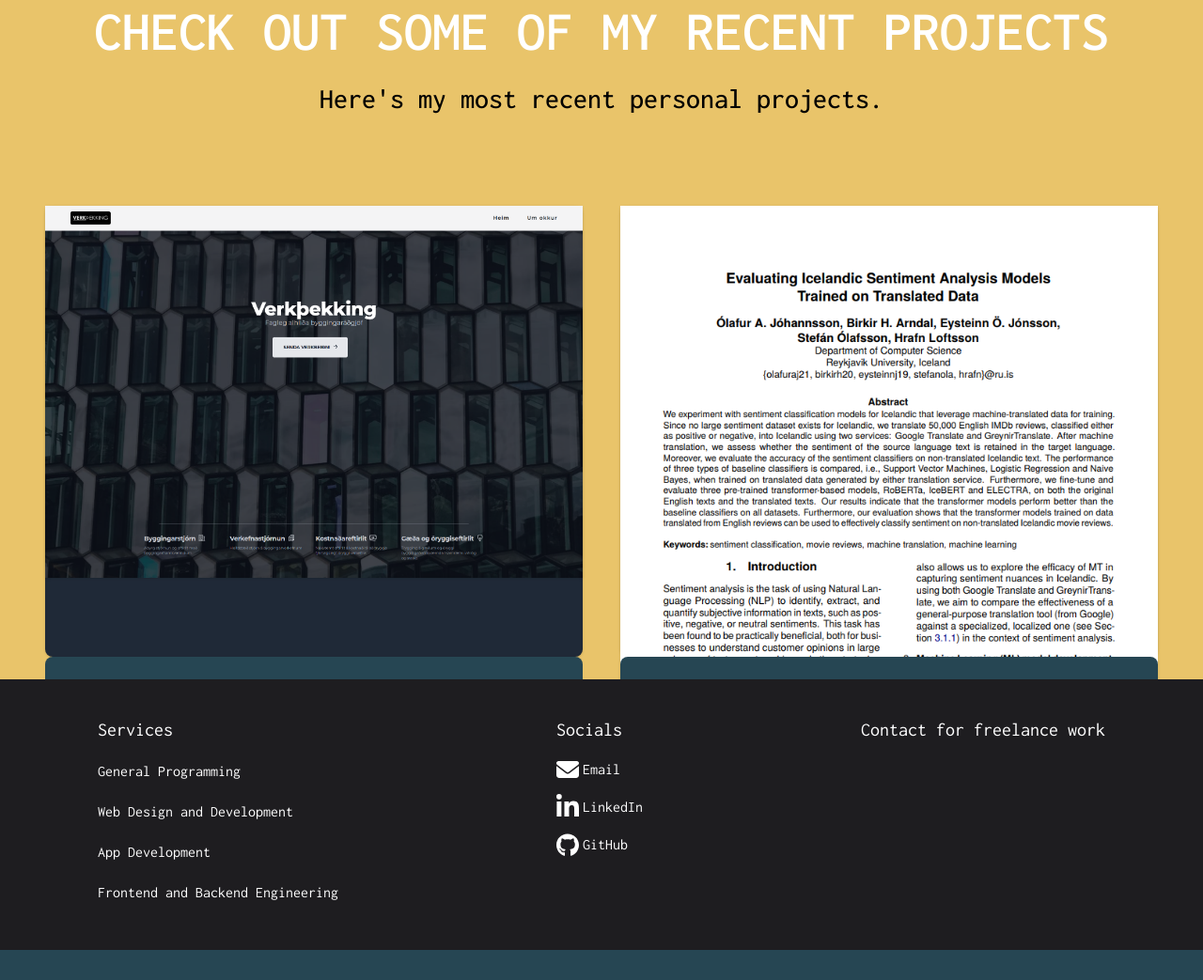
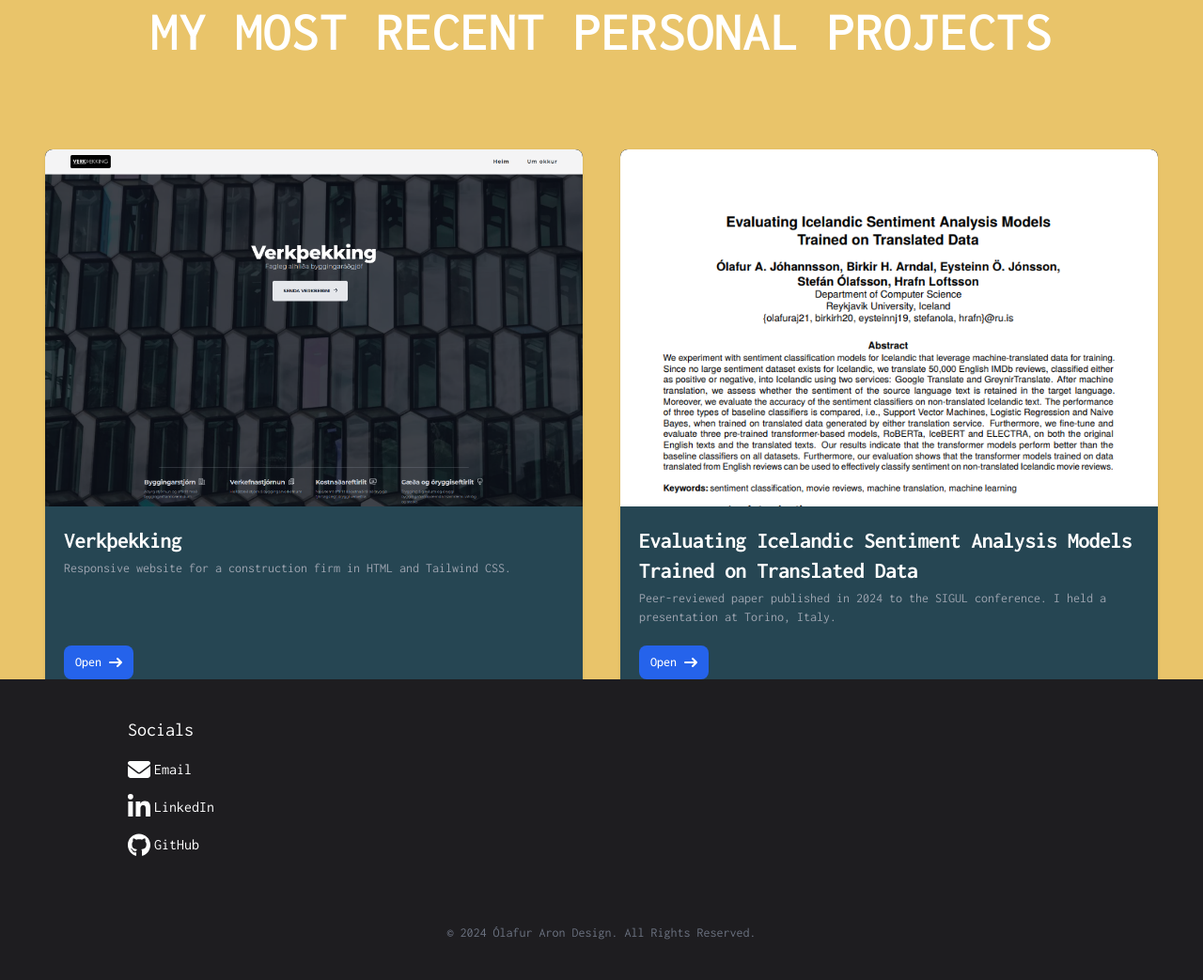
Before and after one commit to olafurjohannsson/olafurjohannsson.github.io, a React app: page / in a window 1280 px wide. Shown: the part 1605-2648 px from the top of the page at 94% size. Before the commit the page ends 2616 px from the top, so only its background shows below. Built offline with nearby package versions, Linux system fonts and the light colour scheme.

Commit message:
update site

```diff
--- a/about.jsx
+++ /dev/null
@@ -1,101 +0,0 @@
-import React from 'react';
-
-export function About() {
-    return (
-        <>
-            <section id="about"
-                className="flex flex-col-reverse sm:flex-row md:flex-row bg-zinc-200 md:px-12 md:h-screen pt-32 px-6 w-full xl:md-32 justify-evenly items-center">
-                <div className="flex rounded-full m-8 shadow-2xl">
-                    <img src="/img/olafur.JPG"
-                        className="md:h-96 h-64 md:mt-0 rounded-full" alt="author" />
-
-                </div>
-                <div className="flex max-w-[600px]">
-                    <div>
-                        <h1 className="text-5xl font-bold text-primary-blue text-center">About me</h1>
-                        <p className="text-lg text-slate-900 mt-12 text-pretty text-justify">
-                        As a seasoned Software Developer with over a decade of experience, I specialize in building robust
-                        software solutions across diverse industries, from Air Traffic Management to ticketing systems and
-                        beyond.
-                        </p>
-                        <p className="text-lg text-slate-900 mt-6 text-pretty text-justify">
-                        I currently work at Tern Systems as a Senior Software Engineer where I contribute to mission-critical
-                         systems supporting Iceland's expansive airspace management.
-                        </p>
-                        <p className="text-lg text-slate-900 mt-6 text-pretty text-justify">
-                            I have deep expertise in C++, Python, C# .NET, JavaScript and SQL and have used these languages to build
-                            a wide array of applications, from websites, mobile apps to desktop systems and beyond.
-                        </p>
-
-
-                    </div>
-                </div>
-            </section>
-            <section id="projects" className="h-screen w-full bg-primary-yellow  py-16 md:py-20">
-
-                <h2 className="text-center font-header text-4xl font-semibold uppercase text-primary sm:text-5xl lg:text-6xl">
-                    Check out some of my recent projects
-                </h2>
-                <h3 className="pt-6 text-center font-header text-xl font-medium text-black sm:text-2xl lg:text-3xl">
-                    Here's my most recent personal projects.
-                </h3>
-
-                <div className="mx-auto grid w-full h-full
-                grid-cols-1 gap-8 mt-12 p-12 sm:w-3/4 md:gap-10 lg:w-full lg:grid-cols-2 overflow-hidden">
-                    <div
-                        className="mx-auto transform h-[200px] md:h-[480px]
-                    transition-all hover:scale-105 md:mx-0  rounded-lg shadow bg-gray-800 border-gray-700">
-                        <a href="https://www.verkthekking.is" target="_blank" rel="noopener noreferrer" className="h-full">
-                            <img className="w-fullrounded-t-lg shadow" src="/img/pic1.png" alt="Verkþekking ehf" />
-                        </a>
-                        <div className="p-5 absolute w-full h-[200px] top-[480px] bg-primary-blue rounded-lg">
-
-                            <h5 className="mb-2 text-2xl font-bold tracking-tight  text-white">Verkþekking
-                            </h5>
-
-                            <p className="mb-3 font-normal text-gray-400">Responsive website done in HTML and
-                                Tailwind CSS.</p>
-                            <a href="https://www.verkthekking.is" target="_blank" rel="noopener noreferrer"
-                                className="inline-flex items-center px-3 py-2 text-sm font-medium text-center text-white rounded-lg focus:ring-4 focus:outline-none
-                                bg-blue-600 hover:bg-blue-700 focus:ring-blue-800">
-                                Open website
-                                <svg className="rtl:rotate-180 w-3.5 h-3.5 ms-2" aria-hidden="true"
-                                    xmlns="http://www.w3.org/2000/svg" fill="none" viewBox="0 0 14 10">
-                                    <path stroke="currentColor" strokeLinecap="round" strokeLinejoin="round"
-                                        strokeWidth="2" d="M1 5h12m0 0L9 1m4 4L9 9" />
-                                </svg>
-                            </a>
-                        </div>
-                    </div>
-                    <div
-                        className="mx-auto transform h-[200px] md:h-[480px]
-                    transition-all hover:scale-105 md:mx-0  rounded-lg shadow bg-gray-800 border-gray-700">
-                        <a href="https://aclanthology.org/2024.sigul-1.11.pdf" target="_blank" rel="noopener noreferrer" className="h-full">
-                            <img className="w-fullrounded-t-lg shadow" src="/img/pic3.png" alt="Verkþekking ehf" />
-                        </a>
-                        <div className="p-5 absolute w-full h-[200px] top-[480px] bg-primary-blue rounded-lg">
-
-                            <h5 className="mb-2 text-2xl font-bold tracking-tight  text-white">Evaluating Icelandic Sentiment Analysis Models
-                            </h5>
-
-                            <p className="mb-3 font-normal text-gray-400">Peer-reviewed paper published in 2024 to the SIGUL conference. I held a presentation at
-                            Torino, Italy.</p>
-                            <a href="https://aclanthology.org/2024.sigul-1.11.pdf" target="_blank" rel="noopener noreferrer"
-                                className="inline-flex items-center px-3 py-2 text-sm font-medium text-center text-white rounded-lg focus:ring-4 focus:outline-none
-                                bg-blue-600 hover:bg-blue-700 focus:ring-blue-800">
-                                Open website
-                                <svg className="rtl:rotate-180 w-3.5 h-3.5 ms-2" aria-hidden="true"
-                                    xmlns="http://www.w3.org/2000/svg" fill="none" viewBox="0 0 14 10">
-                                    <path stroke="currentColor" strokeLinecap="round" strokeLinejoin="round"
-                                        strokeWidth="2" d="M1 5h12m0 0L9 1m4 4L9 9" />
-                                </svg>
-                            </a>
-                        </div>
-                    </div>
-
-                </div>
-
-            </section>
-        </>
-    );
-}
--- a/index.html
+++ b/index.html
@@ -53,7 +53,7 @@
 <body class="bg-primary-blue mx-auto w-screen  text-white xs:text-[16px] md:text-[18px]">
 
     <div id="app"></div>
-    <script type="module" src="/index.jsx"></script>
+    <script type="module" src="/ui/index.tsx"></script>
     <script src="./TweenMax.min.js" type="text/javascript"></script>
     <script src="./anima.js" type="text/javascript"></script>
     <script type="text/javascript">
--- a/footer.jsx
+++ b/ui/footer.tsx
@@ -6,7 +6,7 @@ export function Footer() {
             <footer className="bg-dark p-10 w-screen left-[calc(-50vw+50%)] relative md:p12 z-30">
                 <div
                     className="justify-between gap-10 sm:gap-12 grid  grid-cols-2 md:grid-cols-3 lg:grid-cols-4 md:gap-16 xl:flex max-w-8xl mx-auto lg:px-16">
-                    <div className="col-span-2 sm:col-span-1 border-t border-b hidden text-white border-t-white border-b-white py-8 sm:py-0 sm:border-none sm:block">
+                    {/* <div className="col-span-2 sm:col-span-1 border-t border-b hidden text-white border-t-white border-b-white py-8 sm:py-0 sm:border-none sm:block">
                         <h2 className="text-xl mb-2 text-light">Services</h2>
                         <ul className="grid grid-cols-2 gap-x-7 items-center sm:block">
                             <li className="py-2"><span className="lg:text-base">General Programming</span></li>
@@ -14,7 +14,7 @@ export function Footer() {
                             <li className="py-2"><span className="lg:text-base">App Development</span></li>
                             <li className="py-2"><span className="lg:text-base">Frontend and Backend Engineering</span></li>
                         </ul>
-                    </div>
+                    </div> */}
                     <div className="px-8">
                         <h2 className="text-xl mb-2">Socials</h2>
                         <ul>
@@ -69,9 +69,15 @@ export function Footer() {
                         </ul>
                     </div>
 
-                    <div className="col-span-2 sm:col-span-1">
+                    {/* <div className="col-span-2 sm:col-span-1">
                         <h2 className="text-xl mb-2 text-light">Contact for freelance work</h2>
-                    </div>
+                    </div> */}
+                </div>
+                <div className="mt-16 mx-auto w-full">
+                    <div className="text-sm text-gray-500 text-center w-full dark:text-gray-400">
+                        © 2024
+                        <a href="https://www.linkedin.com/in/%C3%B3lafur-aron-j%C3%B3hannsson-30382340/"
+                            className="hover:underline">  Ólafur Aron Design</a>. All Rights Reserved.</div>
                 </div>
             </footer>
         </>
--- a/index.jsx
+++ b/ui/index.tsx
@@ -5,8 +5,9 @@ import { Home } from './home';
 import { About } from './about';
 import { Header } from './header';
 import { Footer } from './footer';
+import { Projects } from './projects';
 
-import "./input.css"
+import "../input.css"
 
 // Render your React component instead
 const root = createRoot(document.getElementById('app'));
@@ -20,6 +21,7 @@ root.render(
 
             <About />
 
+            <Projects />
 
         </main>
 
--- /dev/null
+++ b/ui/projectItem.tsx
@@ -0,0 +1,32 @@
+import React from 'react';
+
+interface ProjectItemProps {
+    title: string;
+    description: string;
+    imgSrc: string;
+    websiteUrl: string;
+}
+
+export function ProjectItem({ title, description, imgSrc, websiteUrl }: ProjectItemProps) {
+    return (
+        <div className="mx-auto transform h-[200px] md:h-[580px] overflow-hidden transition-all hover:scale-105 md:mx-0
+        rounded-lg shadow bg-gray-800 border-gray-700">
+            <a href={websiteUrl} target="_blank" rel="noopener noreferrer" className="h-full">
+                <img className="w-full rounded-t-lg shadow" src={imgSrc} alt={title} />
+            </a>
+            <div className="p-5 w-full h-[200px]  absolute bottom-0 bg-primary-blue rounded-b-lg">
+                <h5 className="mb-1 text-2xl font-bold tracking-tight text-white">{title}</h5>
+                <p className="mb-3 text-sm font-normal text-gray-400">{description}</p>
+                <a href={websiteUrl} target="_blank" rel="noopener noreferrer"
+                    className="inline-flex items-center px-3 py-2 text-sm font-medium text-center
+                    text-white rounded-lg focus:ring-4 focus:outline-none bg-blue-600 hover:bg-blue-700
+                    focus:ring-blue-800 bottom-4 absolute">
+                    Open
+                    <svg className="rtl:rotate-180 w-3.5 h-3.5 ms-2" aria-hidden="true" xmlns="http://www.w3.org/2000/svg" fill="none" viewBox="0 0 14 10">
+                        <path stroke="currentColor" strokeLinecap="round" strokeLinejoin="round" strokeWidth="2" d="M1 5h12m0 0L9 1m4 4L9 9" />
+                    </svg>
+                </a>
+            </div>
+        </div>
+    );
+}
--- /dev/null
+++ b/ui/projects.tsx
@@ -0,0 +1,36 @@
+import React from 'react';
+import { ProjectItem } from './projectItem';
+
+export function Projects() {
+    return (
+        <>
+            <section id="projects" className="h-screen w-full bg-primary-yellow  py-16 md:py-20">
+
+                <h2 className="text-center font-header text-4xl font-semibold uppercase text-primary sm:text-5xl lg:text-6xl">
+                    My most recent personal projects
+                </h2>
+
+                <div className="mx-auto grid w-full h-full
+                grid-cols-1 gap-8 mt-12 p-12 sm:w-3/4 md:gap-10
+                lg:w-full lg:grid-cols-2">
+
+                    <ProjectItem
+                        title="Verkþekking"
+                        description="Responsive website for a construction firm in HTML and Tailwind CSS."
+                        imgSrc="/img/pic1.png"
+                        websiteUrl="https://www.verkthekking.is" />
+
+                    <ProjectItem
+                        title="Evaluating Icelandic Sentiment Analysis Models Trained on Translated Data"
+                        description="Peer-reviewed paper published in 2024 to the SIGUL conference. I held a presentation at Torino, Italy."
+                        imgSrc="/img/pic3.png"
+                        websiteUrl="https://aclanthology.org/2024.sigul-1.11.pdf" />
+
+
+
+                </div>
+
+            </section>
+        </>
+    );
+}
```
Also changed, not shown: ui/about.tsx (added, +37 -0 lines), ui/experience.tsx (renamed from experience.jsx), ui/header.tsx (renamed from header.jsx), ui/home.tsx (renamed from home.jsx).
